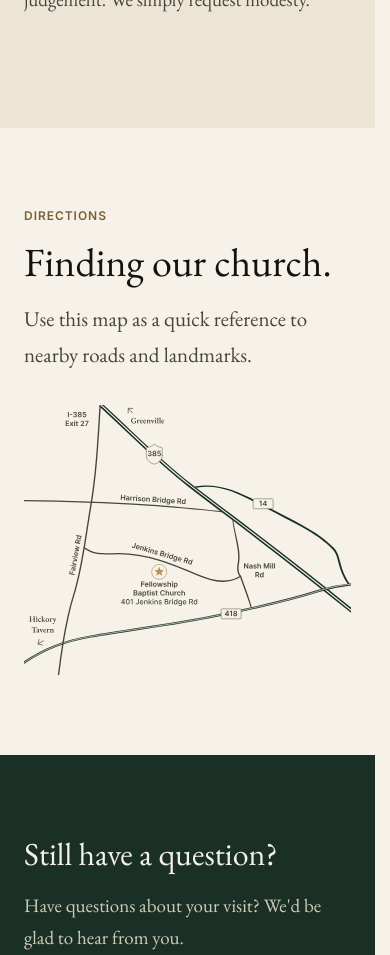
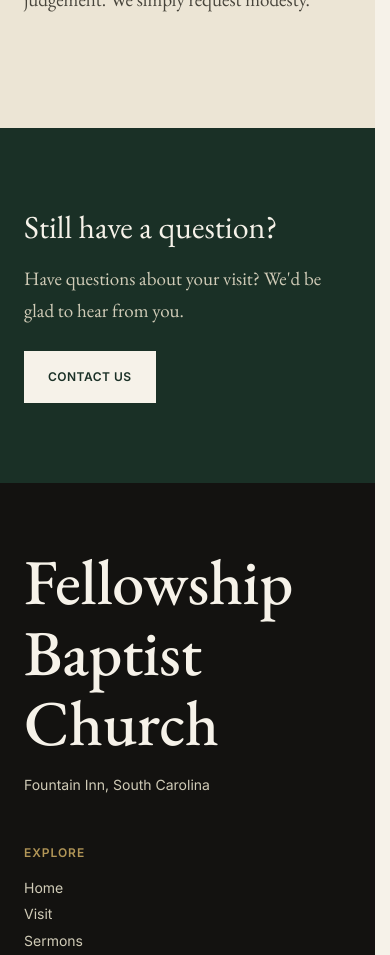
Before and after one commit to josiahstoltzfus/fellowship-baptist-website, a React (Vite) app: page /visit in a window 390 px wide. Shown: the part 2940-3895 px from the top of the page. Built offline with nearby package versions, Linux system fonts and the light colour scheme.

Commit message:
Remove Visit directions map

```diff
--- a/src/pages/visit/VisitPage.tsx
+++ b/src/pages/visit/VisitPage.tsx
@@ -2,7 +2,6 @@ import VisitExpectations from "./components/VisitExpectations.tsx";
 import GatheringInformation from "../../components/content/GatheringInformation/GatheringInformation.tsx";
 import PageIntroduction from "../../components/content/PageIntroduction/PageIntroduction.tsx";
 import PageConclusion from "../../components/content/PageConclusion/PageConclusion.tsx";
-import VisitDirections from "./components/VisitDirections.tsx";
 
 export default function VisitPage() {
     return (
@@ -15,7 +14,6 @@ export default function VisitPage() {
             />
             <GatheringInformation />
             <VisitExpectations />
-            <VisitDirections/>
             <PageConclusion
                 heading="Still have a question?"
                 description="Have questions about your visit? We'd be glad to hear from you."
--- a/src/pages/visit/components/VisitDirections.module.css
+++ /dev/null
@@ -1,51 +0,0 @@
-.visit {
-    width: 100%;
-}
-
-.content {
-    width: min(calc(100% - 2 * var(--layout-gutter)), var(--layout-content-default));
-    margin-inline: auto;
-    padding-block: var(--space-4xl);
-
-    display: flex;
-}
-
-.header {
-    display: flex;
-    flex-direction: column;
-    gap: var(--space-md);
-}
-
-.eyebrow {
-    color: var(--color-text-accent);
-}
-
-.description {
-    max-width: var(--layout-reading-max);
-    color: var(--color-text-body);
-}
-
-.map {
-    display: block;
-    width: 60%;
-    max-width: 48rem;
-    height: auto;
-}
-
-@media (max-width: 768px) {
-    .content {
-        flex-direction: column;
-        gap: var(--space-2xl);
-    }
-
-    .map {
-        width: 100%;
-        max-width: none;
-    }
-}
-
-@media (max-width: 480px) {
-    .content {
-        gap: var(--space-xl);
-    }
-}
--- a/src/pages/visit/components/VisitDirections.tsx
+++ /dev/null
@@ -1,19 +0,0 @@
-import styles from './VisitDirections.module.css';
-import visitMap from "../../../assets/images/visit-directions-map.svg";
-
-export default function VisitDirections() {
-    return (
-        <div className={styles.visit}>
-            <div className={styles.content}>
-                <div className={styles.header}>
-                    <p className={`text-eyebrow ${styles.eyebrow}`}>Directions</p>
-                    <h2 className={`text-section-title ${styles.title}`}>Finding our church.</h2>
-                    <p className={`text-prose-lead ${styles.description}`}>Use this map as a quick reference to nearby roads and landmarks.</p>
-                </div>
-
-                <img className={styles.map} src={visitMap} alt="Visit Directions Map"/>
-            </div>
-
-        </div>
-    )
-}
```
Also changed, not shown: src/assets/images/visit-directions-map.svg (deleted).
